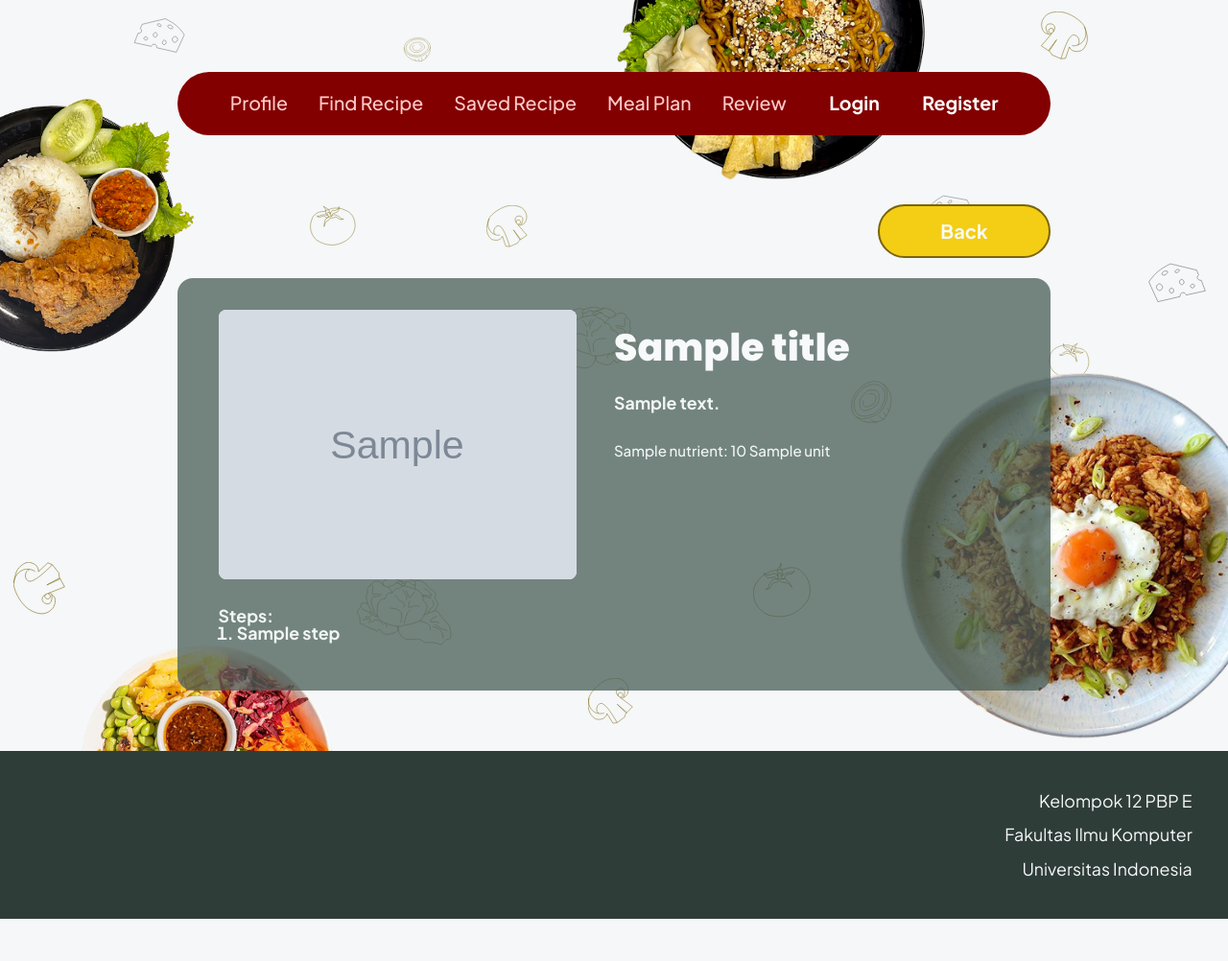
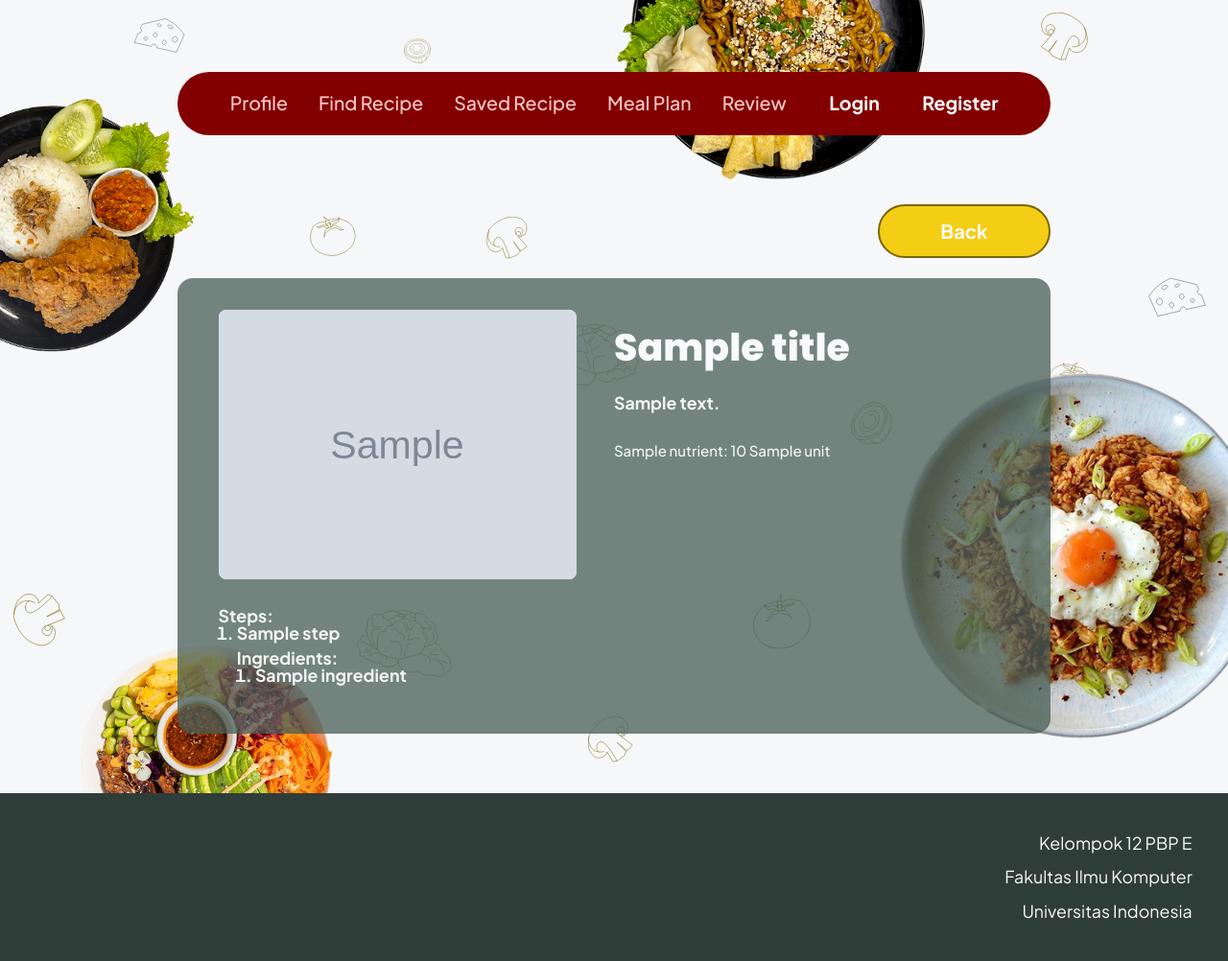
Before and after one commit to pbp-kelompok-e12/FillMyDish, a Django app: template templates/details.html in a window 1280 px wide. Shown: the whole page at 96% size. Before the commit the page ends 958 px from the top, so only its background shows below. Run offline with Django 5.2, Linux system fonts and the light colour scheme; the template is opened without the code that fills it: most values are stand-ins (such as "Sample title", 1, 10 or a date in 2020); grey boxes marked "Sample" are stand-in pictures; some libraries are stand-ins or nearby versions.

Commit message:
feat: each recipe step now lists the ingredients

```diff
--- a/templates/details.html
+++ b/templates/details.html
@@ -22,6 +22,12 @@
                                 <ol>
                                     {% for step in steps %}
                                         <li>{{ step.step }}</li>
+                                        <h3 class="recipe-detail__steps-title">Ingredients:</h3>
+                                        <ol>
+                                            {% for ingredient in step.ingredients %}
+                                                <li>{{ ingredient.name }}</li>
+                                            {% endfor %}
+                                        </ol>
                                     {% endfor %}
                                 </ol>
                             </div>
```
